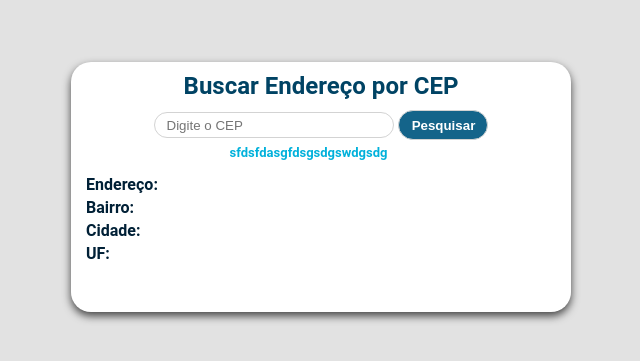
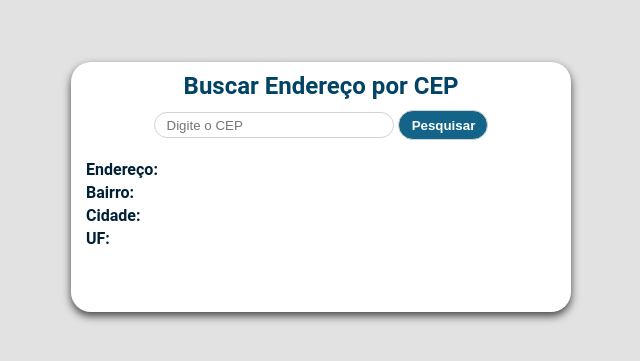
Before and after one commit to cellerligia-23/buscar_cep, a plain HTML site: page index.html in a window 1280 px wide. Shown: the part 213-574 px from the top of the page, without its empty margins (319-959 px from the left). Drawn offline with Linux system fonts and the light colour scheme.

Commit message:
Editando a Tag <p>

```diff
--- a/index.html
+++ b/index.html
@@ -24,7 +24,7 @@
       />
       <button id="btn">Pesquisar</button>
       </div>
-      <p class="cep-pesquisado" id="cep-pesquisado">sfdsfdasgfdsgsdgswdgsdg</p>
+      <p class="cep-pesquisado" id="cep-pesquisado"></p>
     </div>
     <div class="container-endereco">
       <label for="endereco" class="label-info"><span>Endereço: </span>
```
